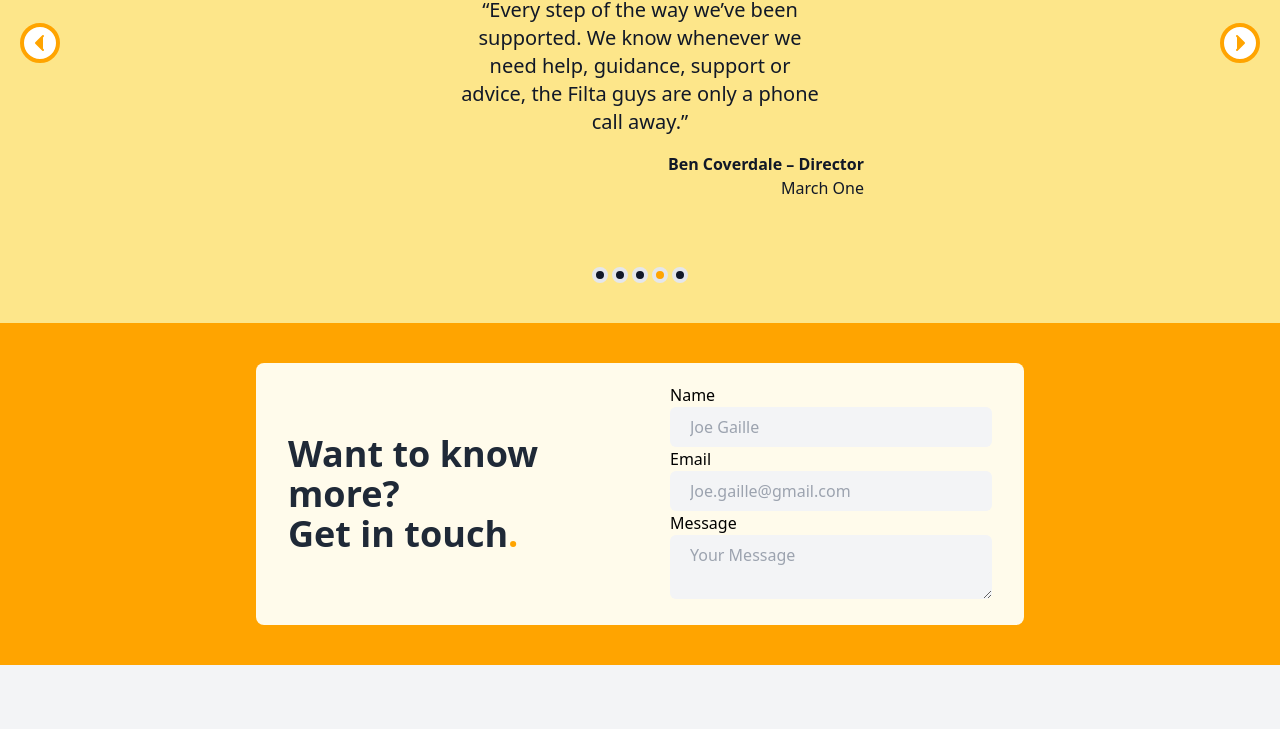
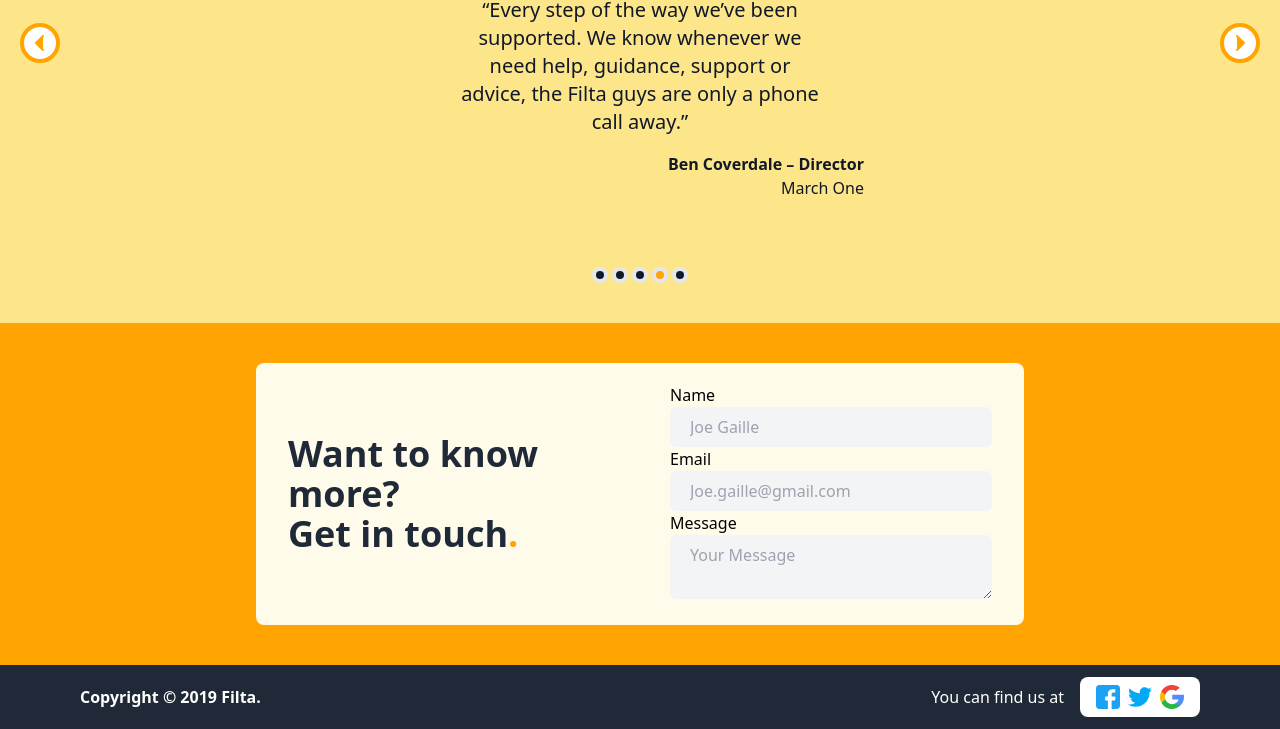
Before and after one commit to RomanMunar/filta-redesign, a website: page public/index.html in a window 1280 px wide. Shown: the part 6422-7151 px from the top of the page. Before the commit the page ends 7087 px from the top, so only its background shows below. Drawn offline with nearby package versions, Linux system fonts and the light colour scheme; files that its build step writes are made by us from their sources.

Commit message:
added footer section

```diff
--- a/public/index.html
+++ b/public/index.html
@@ -466,6 +466,61 @@
         </form>
       </div>
     </section>
+    <!-- Footer -->
+    <footer class="w-full bg-gray-800 md:px-20 py-3 flex flex-col md:flex-row items-center justify-between">
+      <div class="text-white font-bold text-md" id="copyright">Copyright © 2019 Filta.</div>
+      <div class="flex items-center justify-between">
+        <span class="text-white text-md mr-4">
+          You can find us at
+        </span>
+        <div id="socialLinks" class="flex px-4 py-2 rounded-lg space-x-2 bg-white items-center justify-between">
+          <button class="inline-flex"><svg class="h-6 w-6" version="1.1" id="Layer_1" xmlns="http://www.w3.org/2000/svg"
+              xmlns:xlink="http://www.w3.org/1999/xlink" x="0px" y="0px" viewBox="0 0 408.788 408.788"
+              style="enable-background:new 0 0 408.788 408.788;" xml:space="preserve">
+              <path style="fill:#1DA1F2;" d="M353.701,0H55.087C24.665,0,0.002,24.662,0.002,55.085v298.616c0,30.423,24.662,55.085,55.085,55.085
+        	h147.275l0.251-146.078h-37.951c-4.932,0-8.935-3.988-8.954-8.92l-0.182-47.087c-0.019-4.959,3.996-8.989,8.955-8.989h37.882
+        	v-45.498c0-52.8,32.247-81.55,79.348-81.55h38.65c4.945,0,8.955,4.009,8.955,8.955v39.704c0,4.944-4.007,8.952-8.95,8.955
+        	l-23.719,0.011c-25.615,0-30.575,12.172-30.575,30.035v39.389h56.285c5.363,0,9.524,4.683,8.892,10.009l-5.581,47.087
+        	c-0.534,4.506-4.355,7.901-8.892,7.901h-50.453l-0.251,146.078h87.631c30.422,0,55.084-24.662,55.084-55.084V55.085
+        	C408.786,24.662,384.124,0,353.701,0z" />
+              <g>
+            </svg>
+          </button>
+          <button class="inline-flex"><svg class="h-6 w-6" version="1.1" id="Capa_1" xmlns="http://www.w3.org/2000/svg"
+              xmlns:xlink="http://www.w3.org/1999/xlink" x="0px" y="0px" viewBox="0 0 512 512"
+              style="enable-background:new 0 0 512 512;" xml:space="preserve">
+              <path style="fill:#03A9F4;" d="M512,97.248c-19.04,8.352-39.328,13.888-60.48,16.576c21.76-12.992,38.368-33.408,46.176-58.016
+        	c-20.288,12.096-42.688,20.64-66.56,25.408C411.872,60.704,384.416,48,354.464,48c-58.112,0-104.896,47.168-104.896,104.992
+        	c0,8.32,0.704,16.32,2.432,23.936c-87.264-4.256-164.48-46.08-216.352-109.792c-9.056,15.712-14.368,33.696-14.368,53.056
+        	c0,36.352,18.72,68.576,46.624,87.232c-16.864-0.32-33.408-5.216-47.424-12.928c0,0.32,0,0.736,0,1.152
+        	c0,51.008,36.384,93.376,84.096,103.136c-8.544,2.336-17.856,3.456-27.52,3.456c-6.72,0-13.504-0.384-19.872-1.792
+        	c13.6,41.568,52.192,72.128,98.08,73.12c-35.712,27.936-81.056,44.768-130.144,44.768c-8.608,0-16.864-0.384-25.12-1.44
+        	C46.496,446.88,101.6,464,161.024,464c193.152,0,298.752-160,298.752-298.688c0-4.64-0.16-9.12-0.384-13.568
+        	C480.224,136.96,497.728,118.496,512,97.248z" />
+              <g>
+            </svg>
+          </button>
+          <button class="inline-flex"><svg class="h-6 w-6" version="1.1" id="Layer_1" xmlns="http://www.w3.org/2000/svg"
+              xmlns:xlink="http://www.w3.org/1999/xlink" x="0px" y="0px" viewBox="0 0 512 512"
+              style="enable-background:new 0 0 512 512;" xml:space="preserve">
+              <path style="fill:#FBBB00;" d="M113.47,309.408L95.648,375.94l-65.139,1.378C11.042,341.211,0,299.9,0,256
+        	c0-42.451,10.324-82.483,28.624-117.732h0.014l57.992,10.632l25.404,57.644c-5.317,15.501-8.215,32.141-8.215,49.456
+        	C103.821,274.792,107.225,292.797,113.47,309.408z" />
+              <path style="fill:#518EF8;" d="M507.527,208.176C510.467,223.662,512,239.655,512,256c0,18.328-1.927,36.206-5.598,53.451
+        	c-12.462,58.683-45.025,109.925-90.134,146.187l-0.014-0.014l-73.044-3.727l-10.338-64.535
+        	c29.932-17.554,53.324-45.025,65.646-77.911h-136.89V208.176h138.887L507.527,208.176L507.527,208.176z" />
+              <path style="fill:#28B446;" d="M416.253,455.624l0.014,0.014C372.396,490.901,316.666,512,256,512
+        	c-97.491,0-182.252-54.491-225.491-134.681l82.961-67.91c21.619,57.698,77.278,98.771,142.53,98.771
+        	c28.047,0,54.323-7.582,76.87-20.818L416.253,455.624z" />
+              <path style="fill:#F14336;" d="M419.404,58.936l-82.933,67.896c-23.335-14.586-50.919-23.012-80.471-23.012
+        	c-66.729,0-123.429,42.957-143.965,102.724l-83.397-68.276h-0.014C71.23,56.123,157.06,0,256,0
+        	C318.115,0,375.068,22.126,419.404,58.936z" />
+              <g></g>
+            </svg>
+          </button>
+        </div>
+      </div>
+    </footer>
   </main>
   <script src="./keen-slider.js"></script>
   <script>
```
